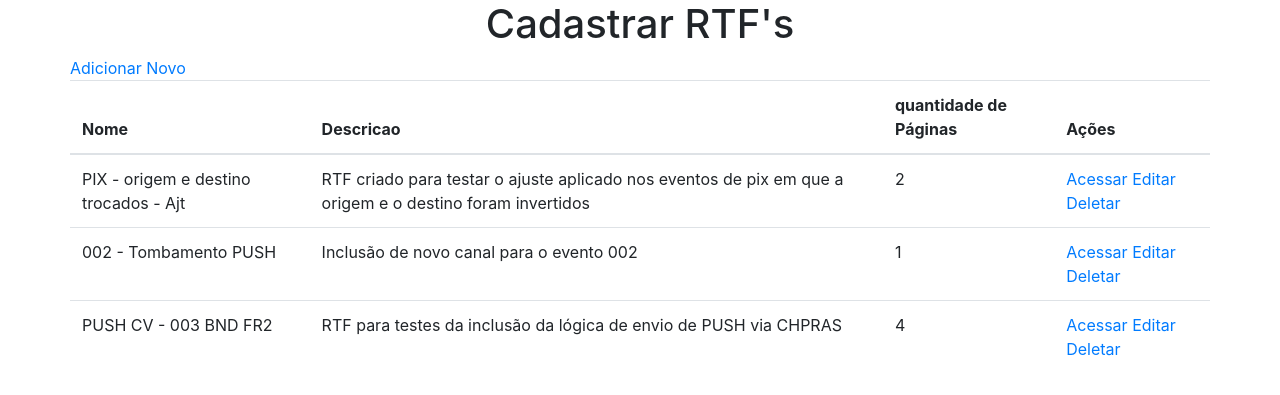
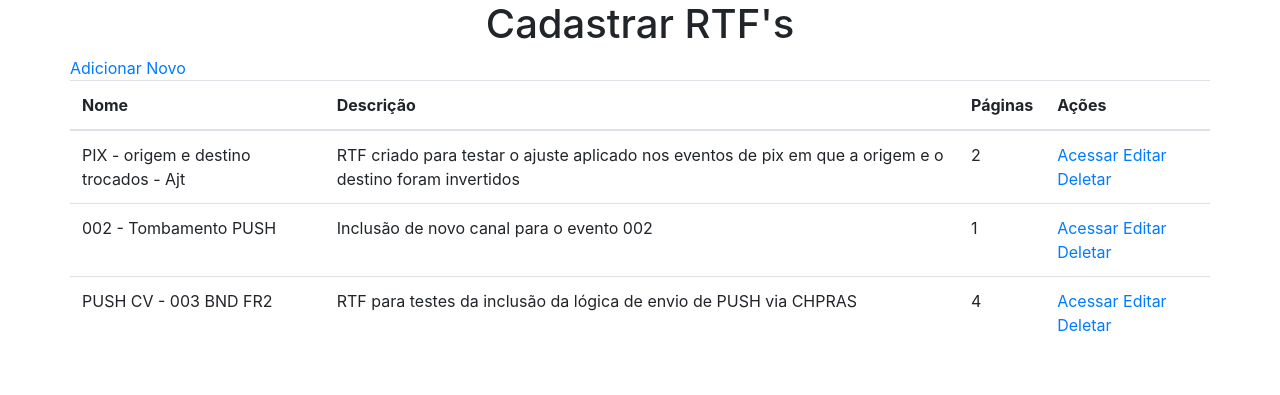
Before and after one commit to jhow-72/CRUD-RTFs, a Flask app: page /viewRTF in a window 1280 px wide. Shown: the part 56-451 px from the top of the page. Run offline with Flask 2, Linux system fonts and the light colour scheme; data comes from the database, SQL or seed files in the repository; both versions use the stored data as it was after the commit.

Commit message:
ajuste na coluna Páginas do template viewRTFs

```diff
--- a/templates/viewRTFs.html
+++ b/templates/viewRTFs.html
@@ -10,8 +10,8 @@
                 <table class="table">
                     <thead>
                         <th>Nome</th>
-                        <th>Descricao</th>
-                        <th>quantidade de Páginas</th>
+                        <th>Descrição</th>
+                        <th>Páginas</th>
                         <th>Ações</th>
                     </thead>
                     <tbody>
```
Also changed, not shown: db.sqlite3.
